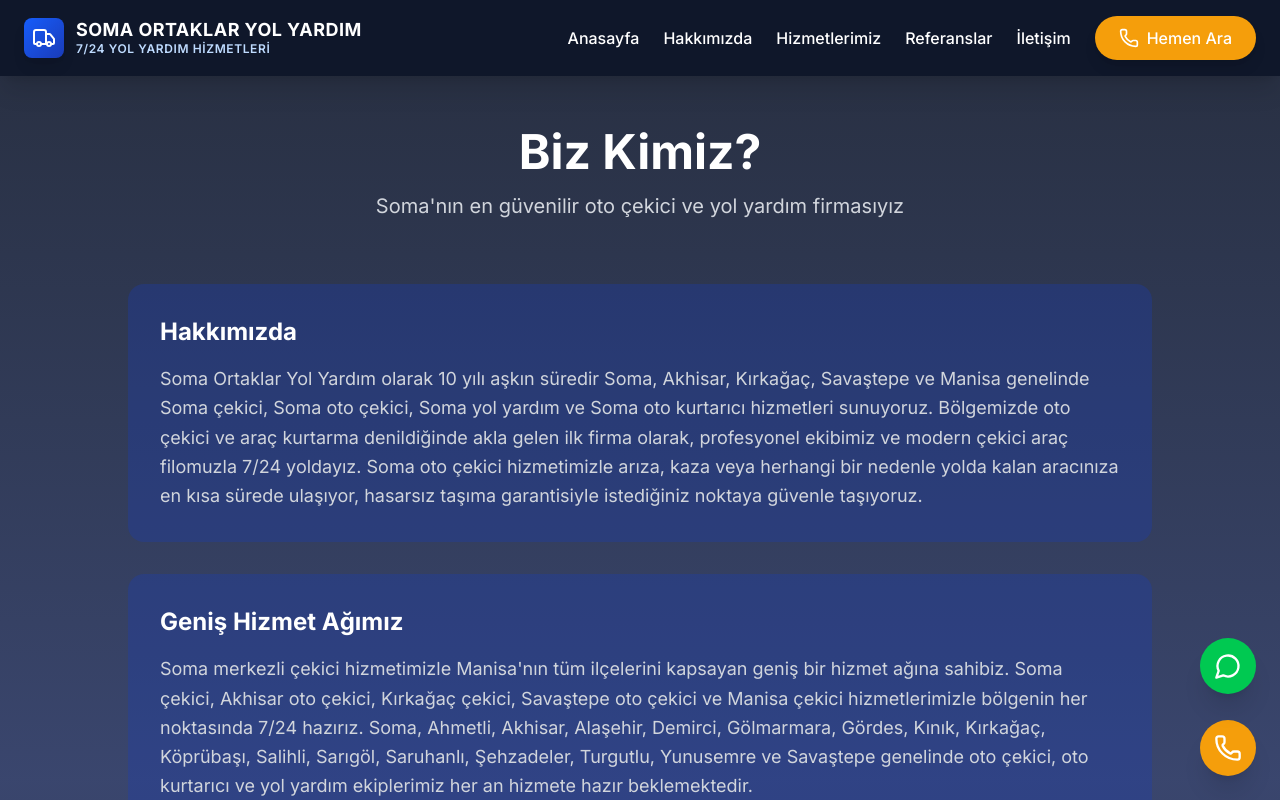
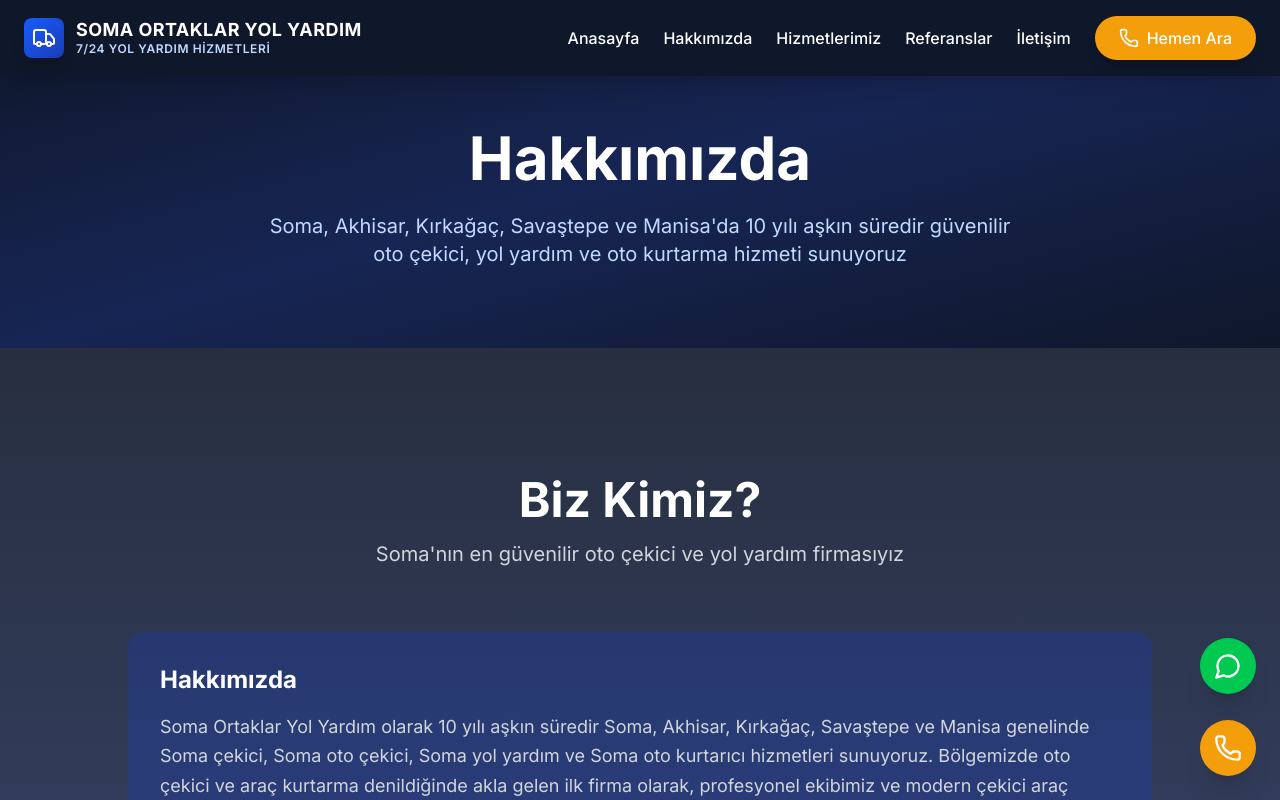
Before and after one commit to farukcakmak190745-bit/somaortaklar, a Next.js app: page /hakkimizda in a window 1280 px wide. Shown: the top 800 px of the page. Built offline with nearby package versions, Linux system fonts and the light colour scheme.

Commit message:
fix: add page headers to /hakkimizda, /hizmetlerimiz, /musteri-yorumlari, /iletisim

```diff
--- a/src/app/hakkimizda/page.tsx
+++ b/src/app/hakkimizda/page.tsx
@@ -3,6 +3,15 @@ import About from "@/components/sections/About";
 export default function HakkimizdaPage() {
   return (
     <main className="min-h-screen">
+      <div className="relative pt-32 pb-20 bg-gradient-to-br from-navy-950 via-navy-900 to-navy-950 overflow-hidden">
+        <div className="absolute inset-0 bg-[radial-gradient(ellipse_at_top,_var(--tw-gradient-stops))] from-blue-500/10 via-transparent to-transparent" />
+        <div className="container mx-auto px-4 md:px-6 text-center relative z-10">
+          <h1 className="text-5xl md:text-6xl font-bold text-white mb-6">Hakkımızda</h1>
+          <p className="text-xl text-blue-200 max-w-3xl mx-auto">
+            Soma, Akhisar, Kırkağaç, Savaştepe ve Manisa&apos;da 10 yılı aşkın süredir güvenilir oto çekici, yol yardım ve oto kurtarma hizmeti sunuyoruz
+          </p>
+        </div>
+      </div>
       <About />
     </main>
   );
--- a/src/app/hizmetlerimiz/page.tsx
+++ b/src/app/hizmetlerimiz/page.tsx
@@ -3,6 +3,15 @@ import Services from "@/components/sections/Services";
 export default function HizmetlerimizPage() {
   return (
     <main className="min-h-screen">
+      <div className="relative pt-32 pb-20 bg-gradient-to-br from-navy-950 via-navy-900 to-navy-950 overflow-hidden">
+        <div className="absolute inset-0 bg-[radial-gradient(ellipse_at_top,_var(--tw-gradient-stops))] from-blue-500/10 via-transparent to-transparent" />
+        <div className="container mx-auto px-4 md:px-6 text-center relative z-10">
+          <h1 className="text-5xl md:text-6xl font-bold text-white mb-6">Hizmetlerimiz</h1>
+          <p className="text-xl text-blue-200 max-w-3xl mx-auto">
+            Soma, Akhisar, Kırkağaç, Savaştepe ve Manisa&apos;da 7/24 oto çekici, yol yardım ve oto kurtarma hizmetleri
+          </p>
+        </div>
+      </div>
       <Services />
     </main>
   );
--- a/src/app/iletisim/page.tsx
+++ b/src/app/iletisim/page.tsx
@@ -3,6 +3,15 @@ import Contact from "@/components/sections/Contact";
 export default function IletisimPage() {
   return (
     <main className="min-h-screen">
+      <div className="relative pt-32 pb-20 bg-gradient-to-br from-navy-950 via-navy-900 to-navy-950 overflow-hidden">
+        <div className="absolute inset-0 bg-[radial-gradient(ellipse_at_top,_var(--tw-gradient-stops))] from-blue-500/10 via-transparent to-transparent" />
+        <div className="container mx-auto px-4 md:px-6 text-center relative z-10">
+          <h1 className="text-5xl md:text-6xl font-bold text-white mb-6">İletişim</h1>
+          <p className="text-xl text-blue-200 max-w-3xl mx-auto">
+            7/24 kesintisiz hizmet. Soma, Akhisar, Kırkağaç, Savaştepe ve Manisa&apos;da hemen yanınızdayız
+          </p>
+        </div>
+      </div>
       <Contact />
     </main>
   );
--- a/src/app/musteri-yorumlari/page.tsx
+++ b/src/app/musteri-yorumlari/page.tsx
@@ -3,6 +3,15 @@ import Testimonials from "@/components/sections/Testimonials";
 export default function MusteriYorumlariPage() {
   return (
     <main className="min-h-screen">
+      <div className="relative pt-32 pb-20 bg-gradient-to-br from-navy-950 via-navy-900 to-navy-950 overflow-hidden">
+        <div className="absolute inset-0 bg-[radial-gradient(ellipse_at_top,_var(--tw-gradient-stops))] from-blue-500/10 via-transparent to-transparent" />
+        <div className="container mx-auto px-4 md:px-6 text-center relative z-10">
+          <h1 className="text-5xl md:text-6xl font-bold text-white mb-6">Müşteri Yorumları</h1>
+          <p className="text-xl text-blue-200 max-w-3xl mx-auto">
+            Soma, Akhisar, Kırkağaç, Savaştepe ve Manisa&apos;da binlerce mutlu müşterimizin görüşleri
+          </p>
+        </div>
+      </div>
       <Testimonials />
     </main>
   );
```
